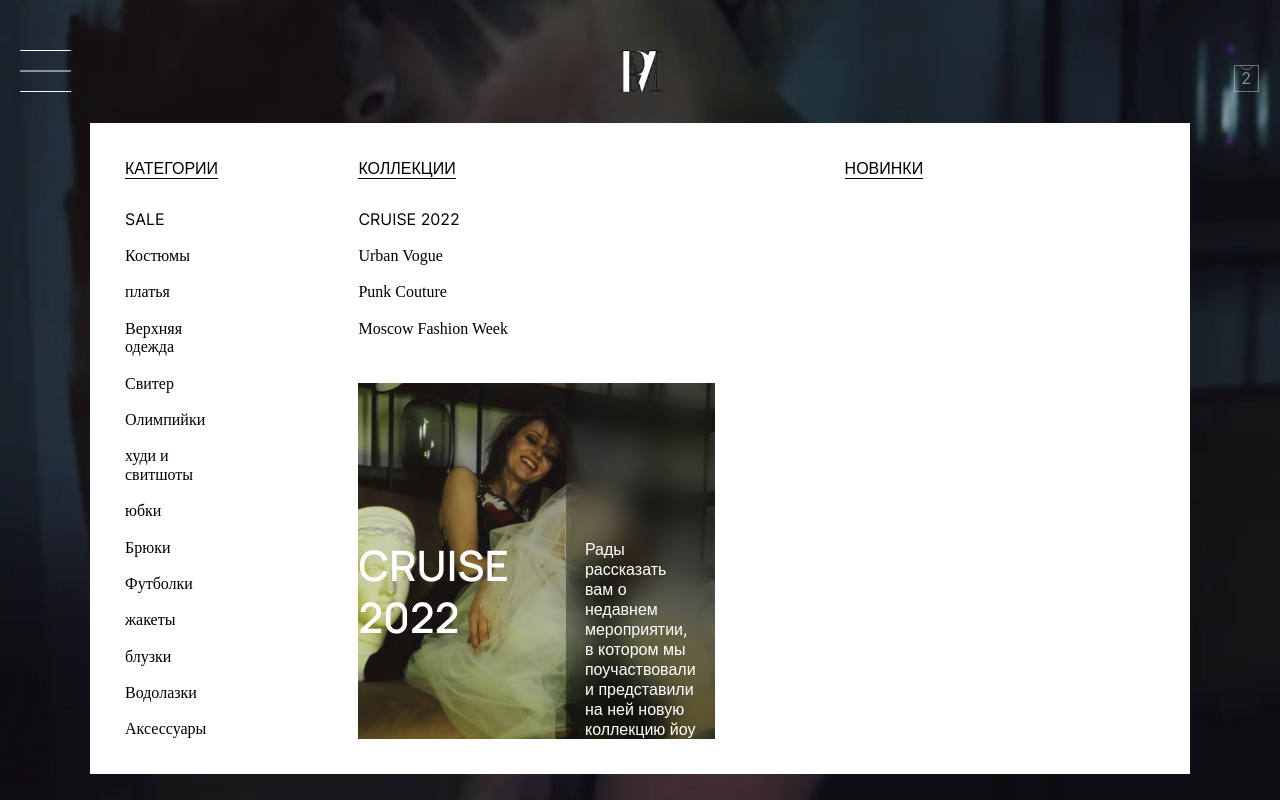
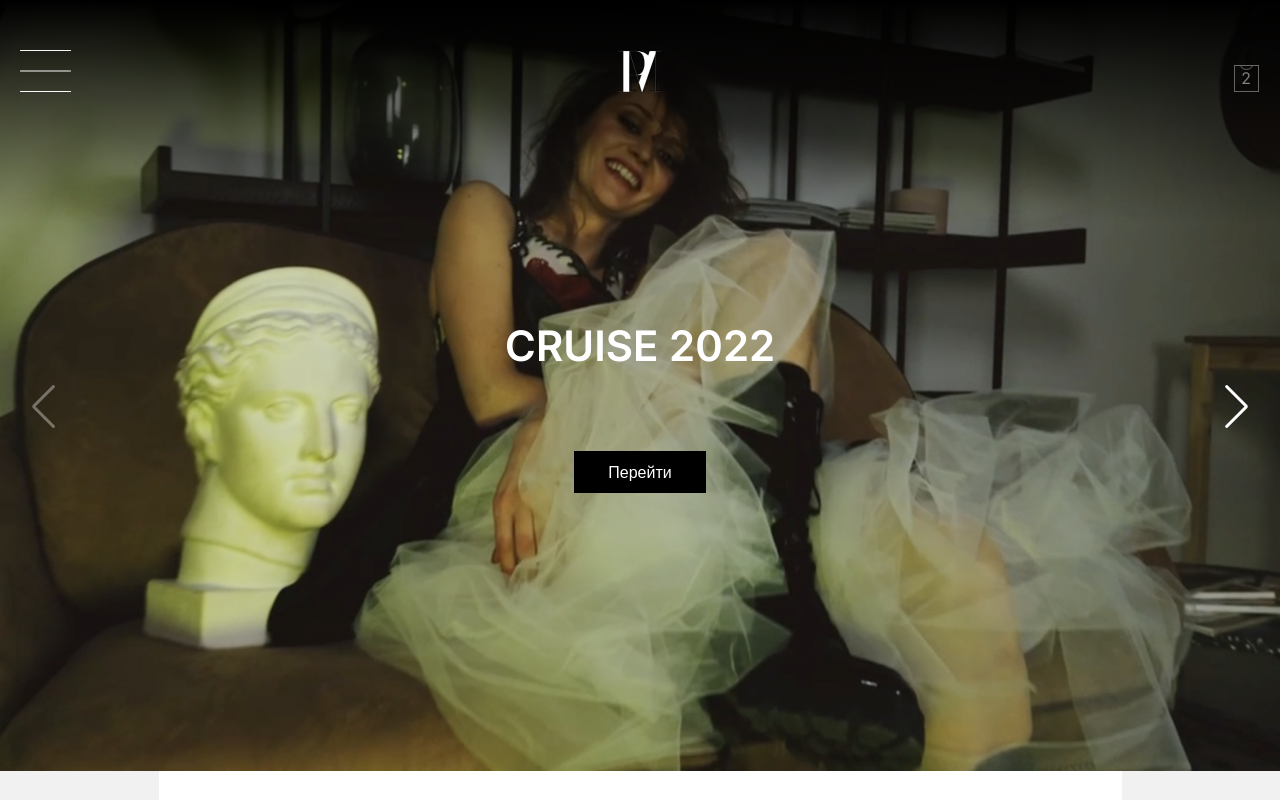
Before and after one commit to alvde-site/boutique, a React (Create React App) app: page / in a window 1280 px wide. Shown: the top 800 px of the page. Built offline with nearby package versions, Linux system fonts and the light colour scheme.

Commit message:
feat: Add toggleMenu

```diff
--- a/src/components/App/App.tsx
+++ b/src/components/App/App.tsx
@@ -1,11 +1,16 @@
+import { useState } from "react";
 import Header from "../Header/Header";
 import Footer from "../Footer/Footer";
 import Main from "../Main/Main";
 
 function App() {
+  const [isMenuOpen, setIsMenuOpen] = useState(false);
+  function handleOpenMenu() {
+    setIsMenuOpen(!isMenuOpen);
+  }
   return (
     <div className="page">
-      <Header />
+      <Header isMenuOpen={isMenuOpen} openMenu={handleOpenMenu} />
       <Main />
       <Footer />
     </div>
--- a/src/components/Header/Header.tsx
+++ b/src/components/Header/Header.tsx
@@ -2,12 +2,21 @@ import { promoTitles } from "../../utils/constants";
 import SwiperViewing from "../SwiperViewing/SwiperViewing";
 import StoreList from "./StoreList/StoreList";
 
-function Header() {
+interface IHeaderProps {
+  openMenu: () => void;
+  isMenuOpen: boolean;
+}
+
+function Header(props: IHeaderProps) {
   return (
     <header className="header">
       <nav className="nav">
         <div className="nav__menu nav__menu_type_left">
-          <a href="!#" className="nav__link  nav__text nav__link_more">
+          <a
+            href="!#"
+            className="nav__link  nav__text nav__link_more"
+            onClick={props.openMenu}
+          >
             МАГАЗИН
           </a>
           <a href="!#" className="nav__link nav__text">
@@ -38,7 +47,7 @@ function Header() {
           </button>
         </div>
       </nav>
-      <StoreList />
+      <StoreList isMenuOpen={props.isMenuOpen}/>
       <section className="promo">
         <SwiperViewing promoTitles={promoTitles} />
       </section>
--- a/src/components/Header/StoreList/StoreList.tsx
+++ b/src/components/Header/StoreList/StoreList.tsx
@@ -1,8 +1,12 @@
 import Showcase from "../../Main/Showcase/Showcase";
 
-function StoreList() {
+interface IStoreListProps {
+  isMenuOpen: boolean;
+}
+
+function StoreList(props: IStoreListProps) {
   return (
-    <section className="store">
+    <section className={`store ${props.isMenuOpen && "store_open"}`}>
       <div className="store__content">
         <div className="store__category">
           <h2 className="store__title">Категории</h2>
@@ -107,7 +111,7 @@ function StoreList() {
         </div>
         <div className="store__new">
           <h2 className="store__title">Новинки</h2>
-          <Showcase modifier="showcase_position_header"/>
+          <Showcase modifier="showcase_position_header" />
         </div>
       </div>
     </section>
--- a/src/components/Header/StoreList/_storeList.scss
+++ b/src/components/Header/StoreList/_storeList.scss
@@ -1,6 +1,6 @@
 .store {
   box-sizing: border-box;
-  display: flex;
+  display: none;
   justify-content: center;
   align-items: center;
   z-index: 12;
@@ -12,10 +12,14 @@
   background: url(../../../images/store-bg.png) center/cover no-repeat;
 }
 
+.store_open {
+  display: flex;
+}
+
 .store__content {
   display: grid;
-  grid-template-columns: 1fr 2fr 3fr;
-  gap: 130px;
+  grid-template-columns: 1fr 3fr 2fr;
+  gap: 35px;
   width: 100%;
   background-color: #fff;
   padding: 35px;
@@ -82,12 +86,26 @@
   backdrop-filter: blur(15px);
 }
 
+.store__new {
+  display: flex;
+  flex-direction: column;
+  align-items: flex-start;
+}
+
 @media (max-width: 1400px) {
   .store__content {
-    grid-template-columns: repeat(2fr);
+    grid-template-columns: repeat(2, 1fr);
   }
 
   .store__title {
     margin: 0 0 30px;
   }
+
+  .store__new {
+    display: none;
+  }
+
+  .store__advertisement {
+    display: none;
+  }
 }
--- a/src/components/Main/Showcase/_showcase.scss
+++ b/src/components/Main/Showcase/_showcase.scss
@@ -17,6 +17,7 @@
 .showcase_position_header {
   display: grid;
   grid-template-columns: repeat(2, 1fr);
+  margin: auto 0 0;
 }
 
 .showcase__figure {
```
